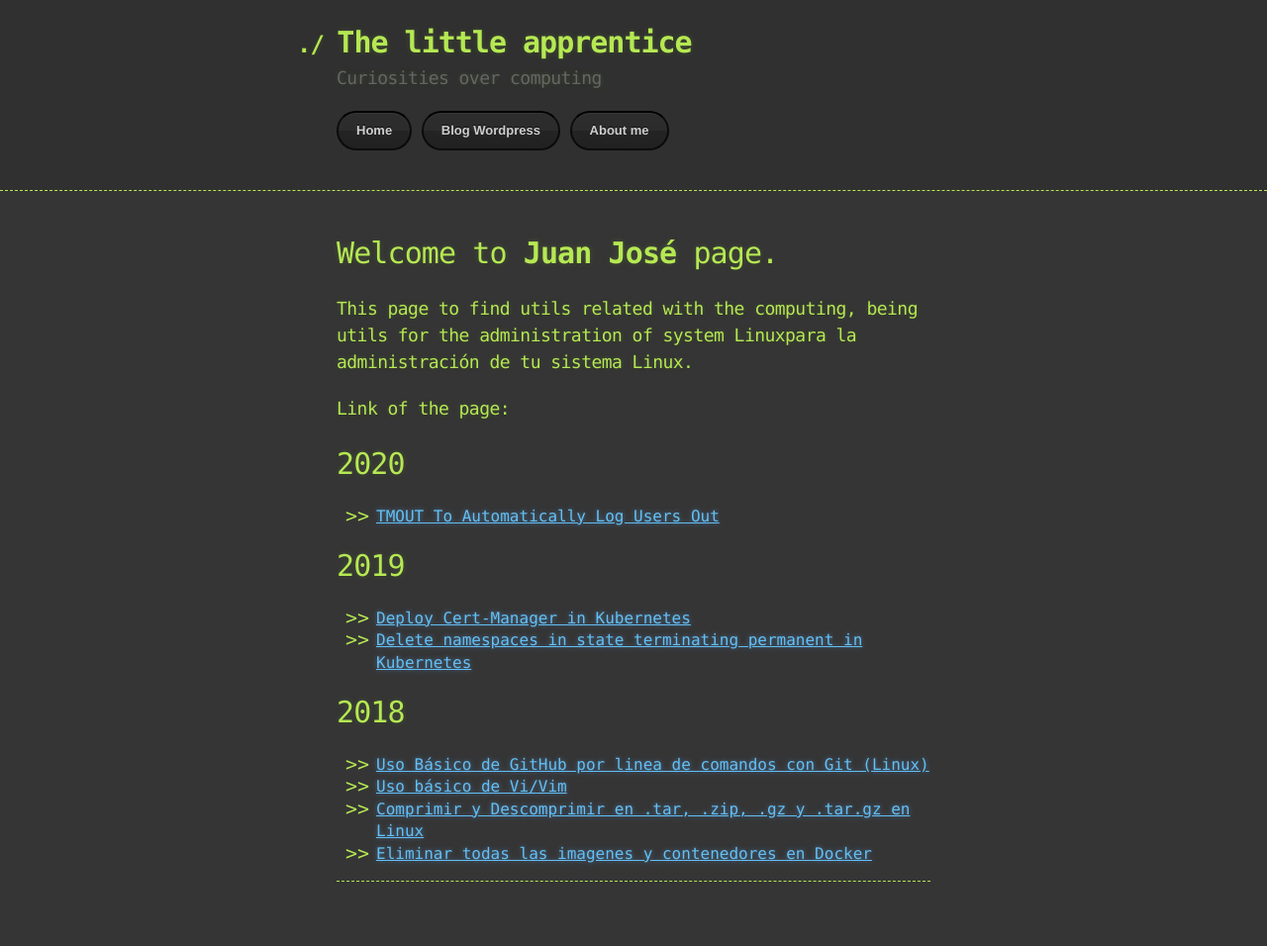
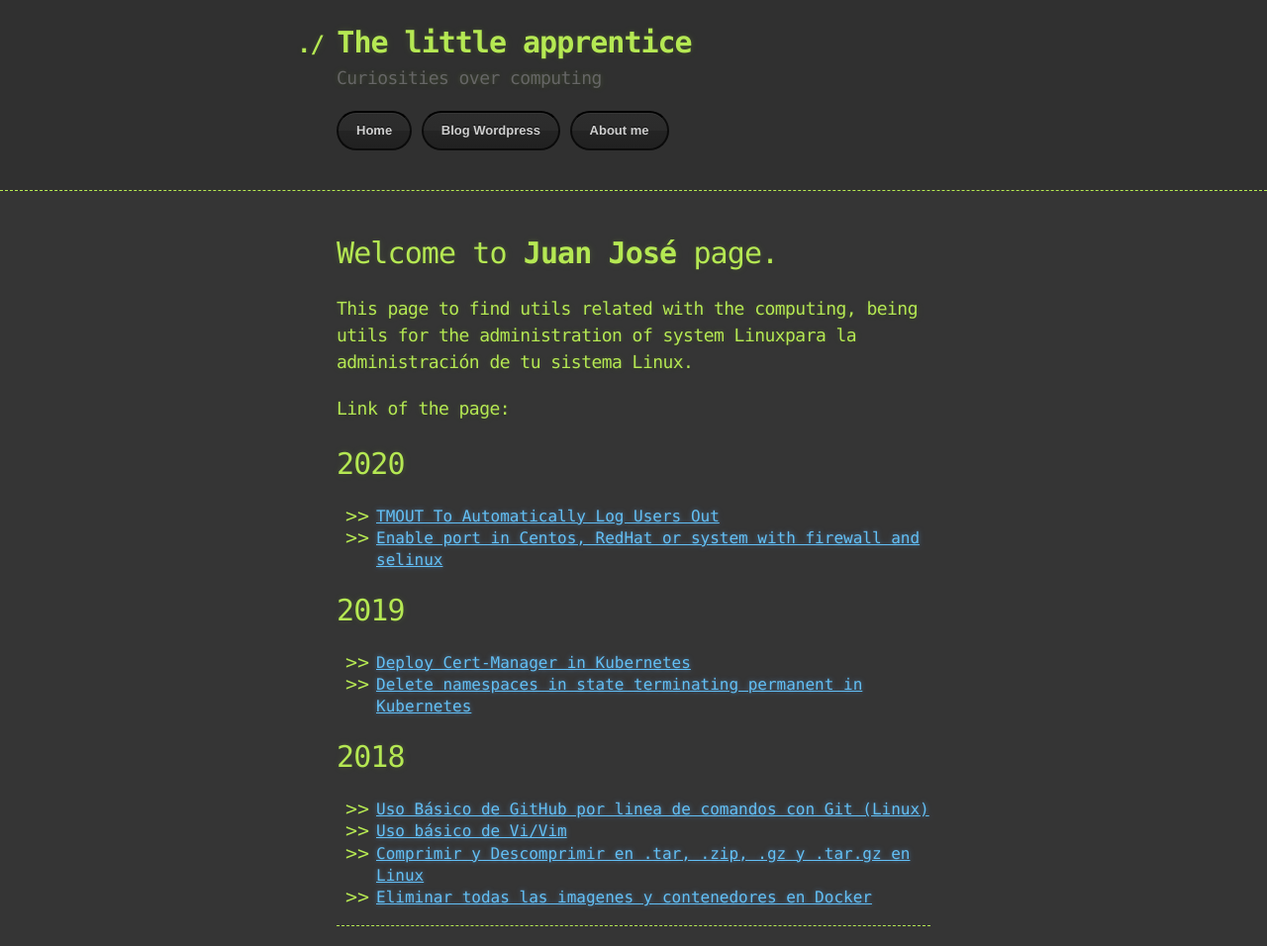
Before and after one commit to juanjoselopezroldan/juanjoselopezroldan.github.io, a Jekyll site: the page built from index.md, in a window 1280 px wide. Shown: the whole page at 99% size. Built offline with Jekyll 4.4.1, drawn with Linux system fonts in a browser that asks for light colours; our own code applies the rules of GitHub Pages for plain Markdown files; before the commit the page ends 911 px from its top, so only the background shows below that.

Commit message:
add new documentation of enable port in firewall and selinux

```diff
--- a/index.md
+++ b/index.md
@@ -9,6 +9,8 @@ layout: default
 
 # [](#header-2) 2020
 * [TMOUT To Automatically Log Users Out](content/2020/log_out_due_to_downtime)
+* [Enable port in Centos, RedHat or system with firewall and selinux](content/2020/enable_port_in centos_or_REDHAT)
+
 
 # [](#header-2) 2019
 * [Deploy Cert-Manager in Kubernetes](content/2019/deploy-cert-manager)
```
